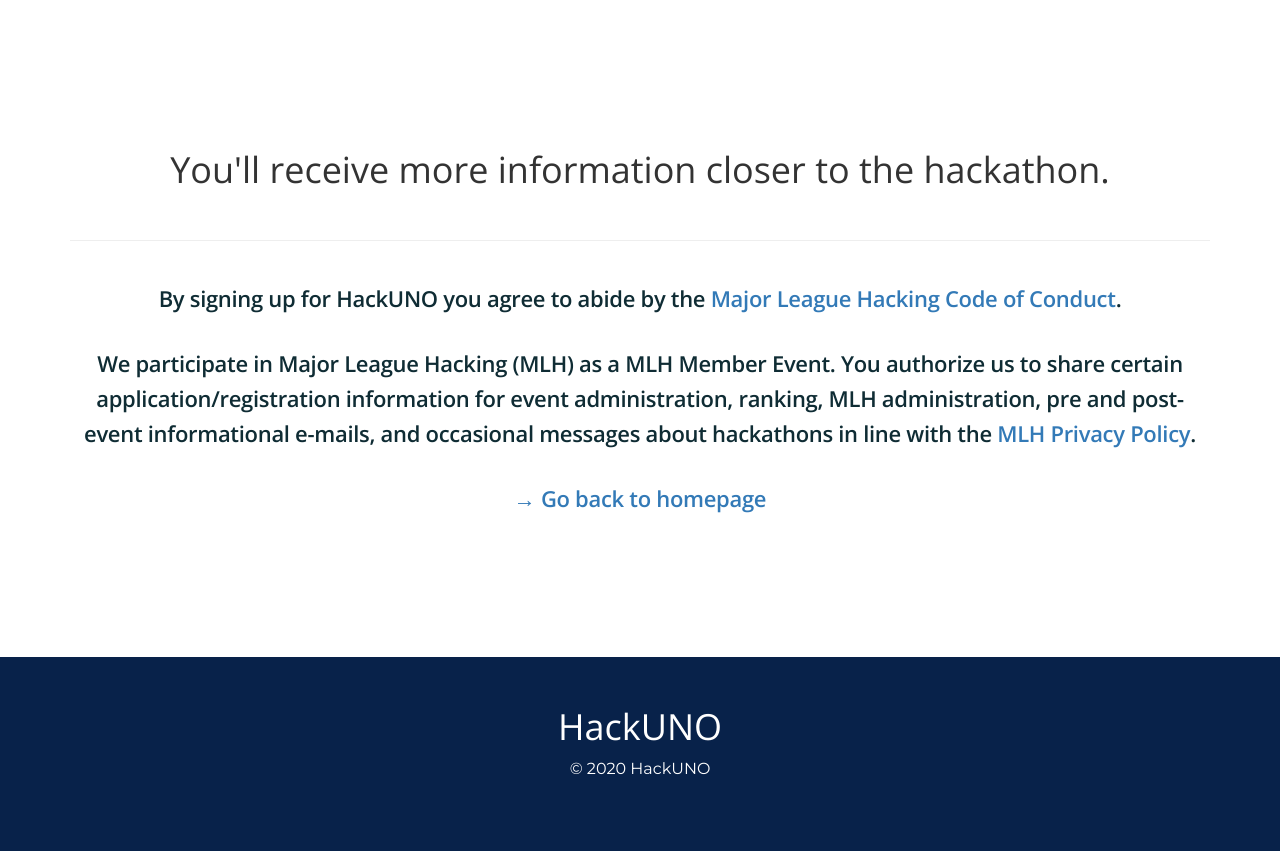
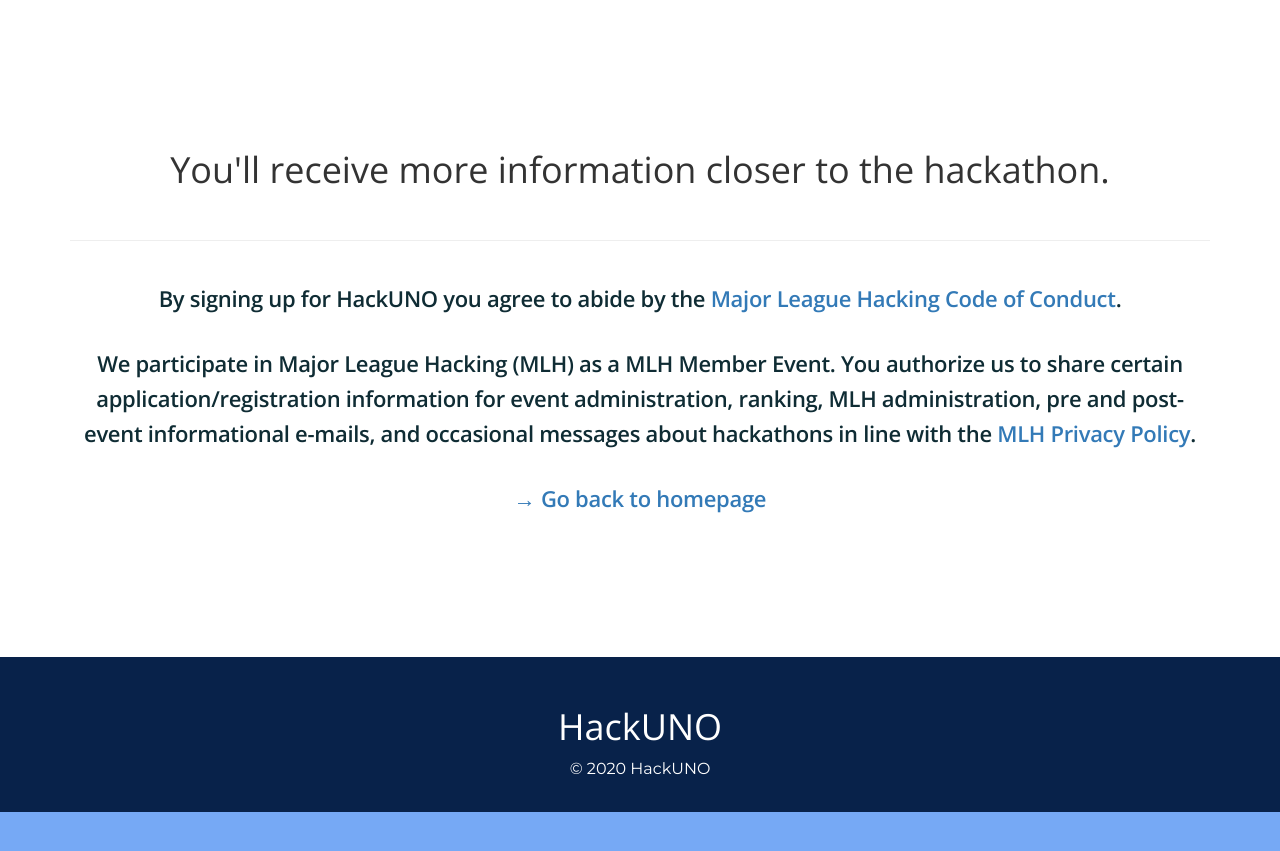
Before and after one commit to MLH/mlh-hackathon-boilerplate, a Jekyll site: the page built from success.html, in a window 1280 px wide. Shown: the top 851 px of the page. Built offline with Jekyll 4.4.1, drawn with Linux system fonts in a browser that asks for light colours; nearby versions of some CDN libraries.

Commit message:
Let's try another blue

```diff
--- a/css/original.css
+++ b/css/original.css
@@ -22,7 +22,7 @@
 }
 
 body {
-  background-color: #08224A;
+  background-color: #76A9F5;
 }
 
 section {
@@ -49,7 +49,7 @@
  */
 
 .hero {
-  background-color: #08224A;
+  background-color: #76A9F5;
   min-height: 110vh;
 }
 
```
